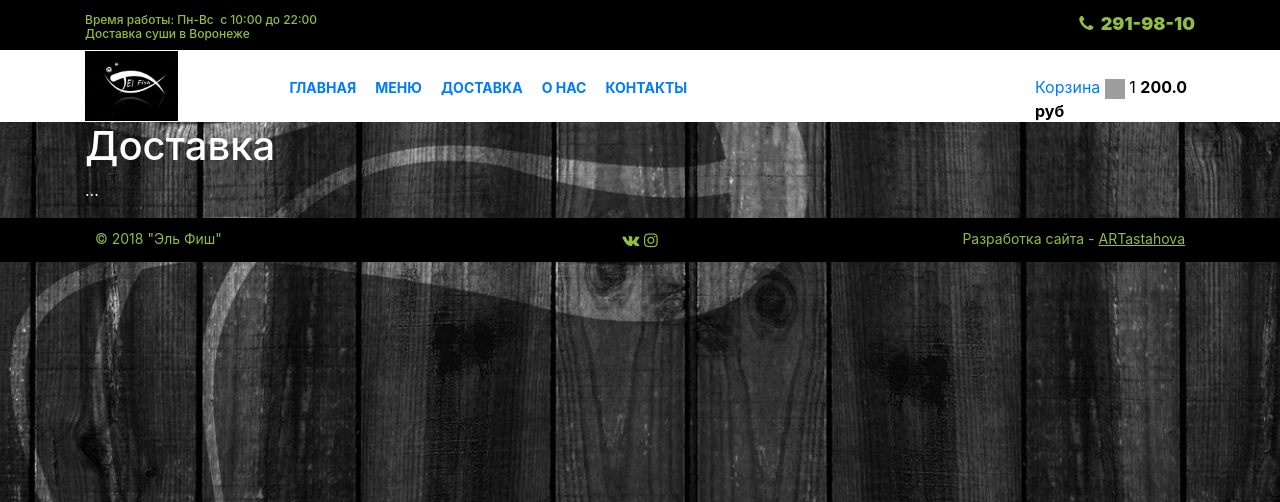
After one commit to Ekaterina1993/sushi, a Django app: page /delivery/ in a window 1280 px wide. The commit adds this page. Shown: the top 502 px of the page. Run offline with Django 3.2, Linux system fonts and the light colour scheme; some libraries are stand-ins or nearby versions; grey boxes are pictures that could not be loaded.

Commit message:
Страницы о нас, доставка, контакты

```diff
--- a/src/project/urls.py
+++ b/src/project/urls.py
@@ -17,6 +17,7 @@ from django.conf import settings
 from django.conf.urls.static import static
 from django.contrib import admin
 from django.urls import include, path
+from django.views.generic import TemplateView
 
 from .views import index
 
@@ -24,5 +25,8 @@ urlpatterns = [
     path('', index, name='home'),
     path('users/', include(('users.urls', 'users'), namespace='users')),
     path('catalog/', include(('catalog.urls', 'catalog'), namespace='catalog')),
+    path('about/', TemplateView.as_view(template_name='about.html'), name='about'),
+    path('contacts/', TemplateView.as_view(template_name='contacts.html'), name='contacts'),
+    path('delivery/', TemplateView.as_view(template_name='delivery.html'), name='delivery'),
     path('admin/', admin.site.urls),
 ] + static(settings.MEDIA_URL, document_root=settings.MEDIA_ROOT)
--- a/src/static_override/css/main.css
+++ b/src/static_override/css/main.css
@@ -464,3 +464,8 @@ input[type=number]::-webkit-outer-spin-button {
 .social:hover {
     color: white;
 }
+
+.logo {
+    height: 70px;
+    margin-top: -24px;
+}
--- a/src/templates/base.html
+++ b/src/templates/base.html
@@ -1,33 +1,42 @@
-{% extends "initial.html" %} {% load static %} {% block body %}
+{% extends "initial.html" %}
 
+{% load static %}
 
-
+{% block body %}
 <div class="header">
     <div class="container">
         <div class="row">
             <div class="col-md-12 col-12">
-                <h5 class="left">Время работы: Пн-Вс<span class="old">&nbsp;с 10:00 до 22:00</span><br>Доставка суши в Воронеже</h5>
-                <h5 class="right"><span class="bold">&nbsp;<a href="tel:291-98-10" class="numberup"><i class="fa fa-phone" aria-hidden="true"></i>&nbsp;291-98-10</a></span></h5>
+                <h5 class="left">Время работы: Пн-Вс
+                    <span class="old">&nbsp;с 10:00 до 22:00</span>
+                    <br>Доставка суши в Воронеже
+                </h5>
+                <h5 class="right">
+                    <span class="bold">&nbsp;
+                        <a href="tel:291-98-10" class="numberup">
+                            <i class="fa fa-phone" aria-hidden="true"></i>
+                        &nbsp;291-98-10
+                        </a>
+                    </span>
+                </h5>
             </div>
         </div>
     </div>
 </div>
 
 
-
-
 <div class="menu">
     <div class="container">
         <div class="row">
             <div class="col-md-2 col-xs-2 col-sm-2">
-                <img src="../static_override/img/1.jpg" alt="logo" class="logo">
+                <img src="{% static 'img/logo.jpg' %}" alt="logo" class="logo">
             </div>
             <div class="col-md-8 col-xs-8 col-sm-8">
-                <p>главная</p>
-                <p>меню</p>
-                <p>доставка</p>
-                <p>о нас</p>
-                <p>контакты</p>
+                <p><a href="{% url 'home' %}">главная</a></p>
+                <p><a href="{% url 'home' %}">меню</a></p>
+                <p><a href="{% url 'delivery' %}">доставка</a></p>
+                <p><a href="{% url 'about' %}">о нас</a></p>
+                <p><a href="{% url 'contacts' %}">контакты</a></p>
 
             </div>
             <div class="col-md-2 col-xs-2 col-sm-2">
@@ -44,49 +53,23 @@
 </div>
 
 
-<div class="sales">
-    <div class="container">
-        <div class="row">
-            <div class="col-md-12 col-xs-12 col-sm-12">
+{% block raw_content %}
 
+<div class="container">
+    {% block content %}
+    {% endblock %}
 
-            </div>
-        </div>
-    </div>
 </div>
 
 
-
-
-
-
-<main role="main" class="container">
-    <div class="row">
-        <div class="col-md-12">
-            {% for message in messages %}
-            <div class="alert{% if message.tags %} alert-{% if message.tags == 'error' %}danger{% else %}{{ message.tags }}{% endif %}{% endif %} alert-dismissable">
-                <button type="button" class="close" data-dismiss="alert" aria-hidden="true">&#215;</button> {{ message|safe }}
-            </div>
-            {% endfor %}
-        </div>
-    </div>
-    <div class="row">
-        <div class="col-md-12">
-            {% block breadcrumbs %}{% endblock %}
-        </div>
-    </div>
-
-    {% block content %} {% endblock %}
-</main>
-
-
+{% endblock %}
 
 
 <div class="footer">
     <div class="container">
         <div class="row">
             <div class="col-md-5 col-xs-5 col-lg-5 col-sm-5">
-                <p class="left">© 2018"Эль Фиш"</p>
+                <p class="left">© 2018 "Эль Фиш"</p>
 
             </div>
             <div class="col-md-2 col-xs-2 col-lg-2 col-sm-2 icons">
--- /dev/null
+++ b/src/templates/delivery.html
@@ -0,0 +1,16 @@
+{% extends 'base.html' %}
+{% load static %}
+
+
+
+{% block content %}
+<div class="row">
+    <div class="col-md-12">
+        <h1>Доставка</h1>
+    </div>
+
+    <div class="col-md-12">
+        <p>...</p>
+    </div>
+</div>
+{% endblock %}
```
Also changed, not shown: src/templates/about.html (added, +17 -0 lines), src/templates/contacts.html (added, +16 -0 lines), src/templates/index.html (+27 -4 lines), src/static_override/img/logo.jpg (renamed from src/static_override/img/1.jpg).
